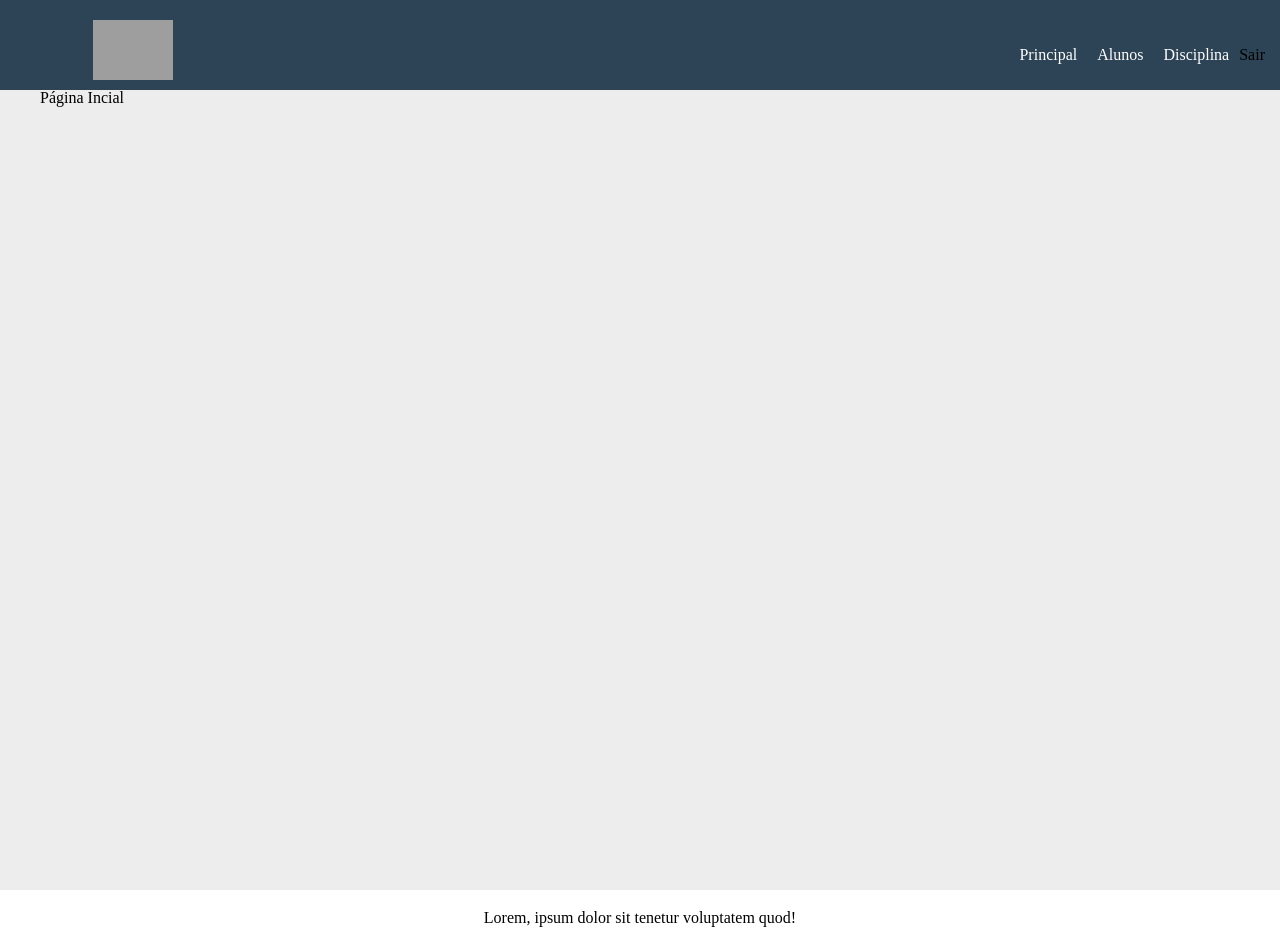
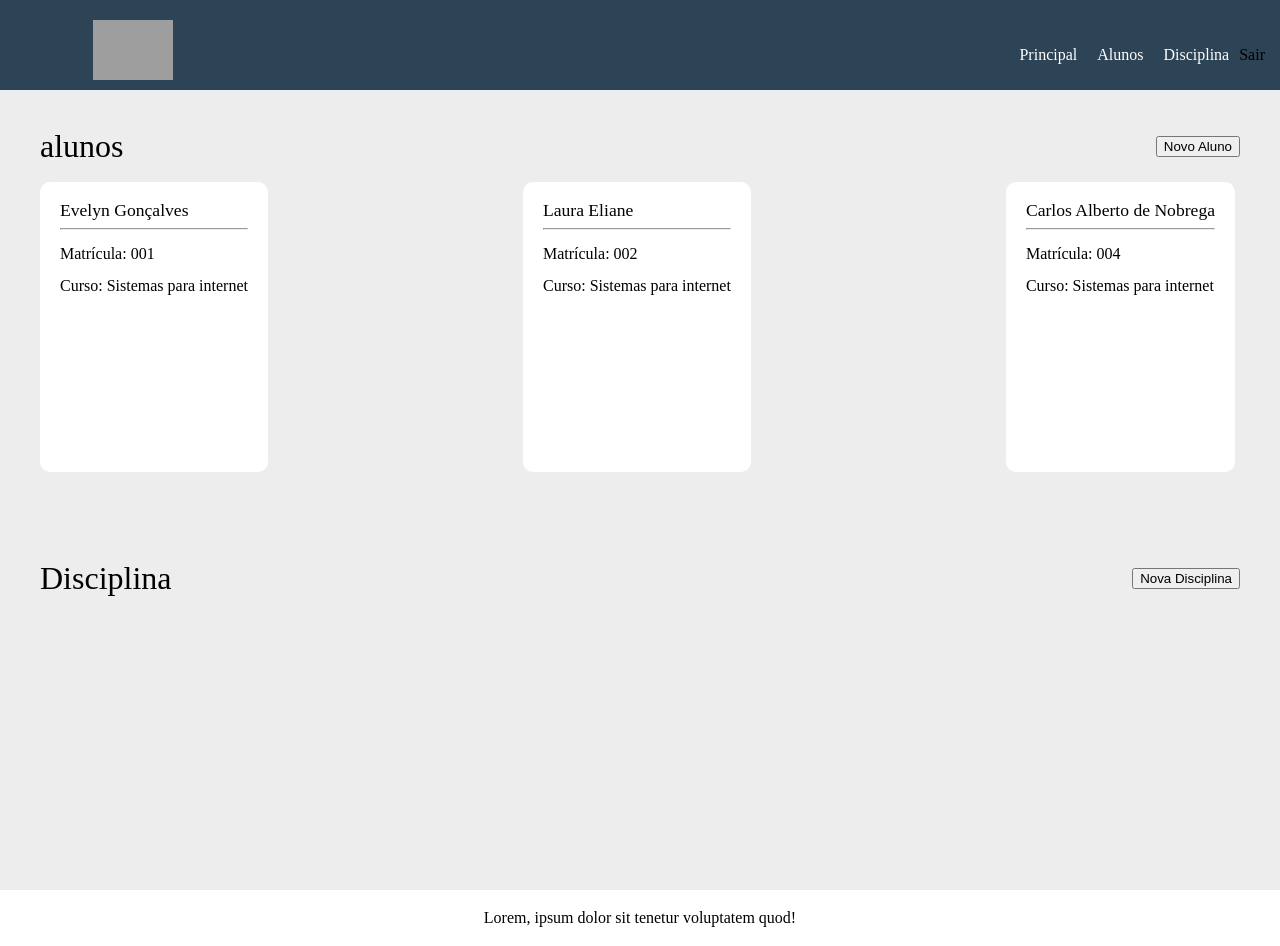
Before and after one commit to neliofrazao/hands-on-react, a React (Create React App) app: page / in a window 1280 px wide. Built offline with nearby package versions, Linux system fonts and the light colour scheme; grey boxes are pictures that could not be loaded.

Commit message:
infocard

```diff
--- /dev/null
+++ b/src/components/student-list/StudentList.css
@@ -0,0 +1,11 @@
+.info-card__list {
+	padding-bottom: 10px;
+}
+
+.info-card__list li {
+	line-height: 2;
+}
+
+.info-card p {
+	color: var(--cinza);
+}
--- /dev/null
+++ b/src/components/student-list/index.js
@@ -0,0 +1,52 @@
+import SectionWrapper from '../../shared/section-wrapper'
+import InfoCardList from '../../shared/infor-card-list'
+import InfoCard from '../../shared/info-card'
+import './StudentList.css'
+
+const infoCardData = [
+  {
+    id: 1,
+    name: "Evelyn Gonçalves",
+    registration: "001",
+    course: "Sistemas para internet"
+  },
+  {
+    id: 2,
+    name: "Laura Eliane",
+    registration: "002",
+    course: "Sistemas para internet"
+  },
+  {
+    id: 3,
+    name: "Carlos Alberto de Nobrega",
+    registration: "004",
+    course: "Sistemas para internet"
+  }
+]
+
+
+const StudentList = () => {
+
+  const studentButton = {
+    label: 'Novo Aluno',
+    action: () => console.log('Novo Aluno')
+  }
+
+  return (
+    <SectionWrapper title="alunos" button={studentButton}>
+      <InfoCardList>
+      {infoCardData.map((item) => (
+      <InfoCard title={item.name} key={item.id}>
+        <ul className="info-card__list">
+          <li>Matrícula: {item.registration}</li>
+          <li>Curso: {item.course}</li>
+        </ul>
+      </InfoCard>
+      ))}
+    </InfoCardList>
+  </SectionWrapper>
+
+  )
+}
+
+export default StudentList
--- a/src/pages/main/index.js
+++ b/src/pages/main/index.js
@@ -1,3 +1,21 @@
-const Main = () => <p>Página Incial</p>
+import SectionWrapper from '../../shared/section-wrapper'
+import InfoCardList from '../../shared/infor-card-list'
+import StudentList from '../../components/student-list'
+
+const Main = () => {
+  const subjectButton = {
+    label: 'Nova Disciplina',
+    action: () => console.log('Novo Aluno')
+  }
+
+  return(
+    <>
+      <StudentList />
+      <SectionWrapper  title="Disciplina" button={subjectButton}>
+        <InfoCardList>
+        </InfoCardList>
+      </SectionWrapper>
+    </>
+)}
 
 export default Main
--- /dev/null
+++ b/src/shared/info-card/InfoCard.css
@@ -0,0 +1,41 @@
+.info-card {
+    min-height: 250px;
+    max-width: 300px;
+    background-color: var(--branco);
+    border-radius: 10px;
+    padding: 20px;
+    margin-bottom: 20px;
+  }
+
+  @media screen and (min-width: 768px)  {
+    .info-card {
+      margin-right: 5px;
+    }
+  }
+
+  @media screen and (min-width: 992px) and ( max-width: 1100px)  {
+    .info-card {
+      height: 250px;
+      max-width: 400px;
+      background-color: var(--branco);
+      border-radius: 10px;
+      padding: 20px;
+      margin:0 10px 20px 10px;
+    }
+  }
+
+  .info-card__title {
+    font-size: 1.1em;
+  }
+
+  .info-card__list {
+    padding-bottom: 10px;
+  }
+
+  .info-card__list li {
+    line-height: 2;
+  }
+
+  .info-card p {
+    color: var(--cinza);
+  }
--- /dev/null
+++ b/src/shared/info-card/index.js
@@ -0,0 +1,13 @@
+import './InfoCard.css'
+
+const InfoCard = ({children, title}) => {
+  return (
+    <div className="info-card">
+      <h3 className="info-card__title">{title}</h3>
+      <hr />
+      {children}
+    </div>
+  )
+}
+
+export default InfoCard
--- /dev/null
+++ b/src/shared/infor-card-list/InfoCardList.css
@@ -0,0 +1,13 @@
+.info-card-list {
+  display: flex;
+  flex-direction: column;
+  align-items: stretch;
+}
+
+@media screen and (min-width: 768px)  {
+  .info-card-list {
+    flex-direction: row;
+    justify-content: space-between;
+    flex-wrap: wrap;
+  }
+}
--- /dev/null
+++ b/src/shared/infor-card-list/index.js
@@ -0,0 +1,11 @@
+import './InfoCardList.css'
+
+const InfoCardList = ({children}) => {
+  return(
+    <div className="info-card-list">
+      {children}
+    </div>
+  )
+}
+
+export default InfoCardList
--- /dev/null
+++ b/src/shared/section-wrapper/SectionWrapper.css
@@ -0,0 +1,13 @@
+.section-wrapper {
+  padding: 40px 0 30px 0;
+}
+.section-header {
+  display: flex;
+  justify-content: space-between;
+  align-items: center;
+  padding-bottom: 20px;
+}
+
+.section-header__title {
+  font-size: 2em;
+}
--- /dev/null
+++ b/src/shared/section-wrapper/index.js
@@ -0,0 +1,21 @@
+import './SectionWrapper.css'
+
+const SectionWrapper = ({children, title, button}) => (
+  <section className="section-wrapper">
+    <header className="section-header">
+      <h1 className="section-header__title">{title}</h1>
+      {button &&
+        <button
+          className="button +--success"
+          onClick={button.action}
+          >
+            {button.label}
+          </button>
+        }
+
+    </header>
+    {children}
+  </section>
+)
+
+export default SectionWrapper
```
Also changed, not shown: src/shared/wrapper-container/index.js (deleted, +0 -11 lines), src/shared/info-card/InforCard.css (added).
